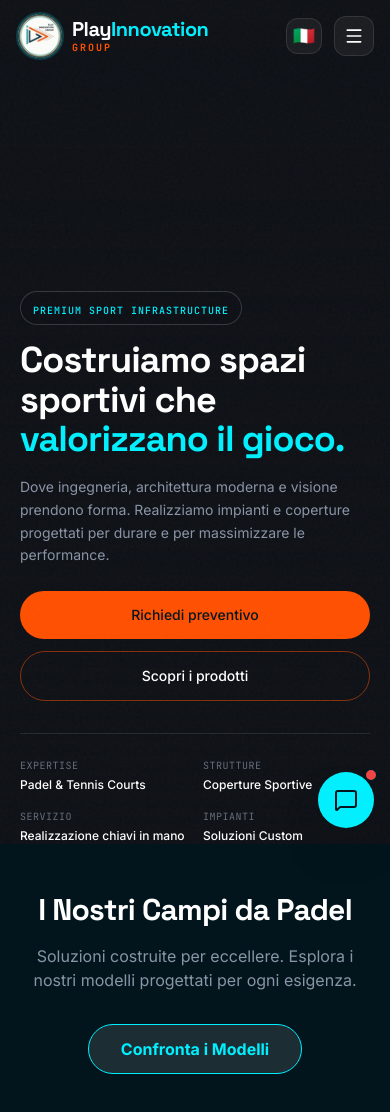
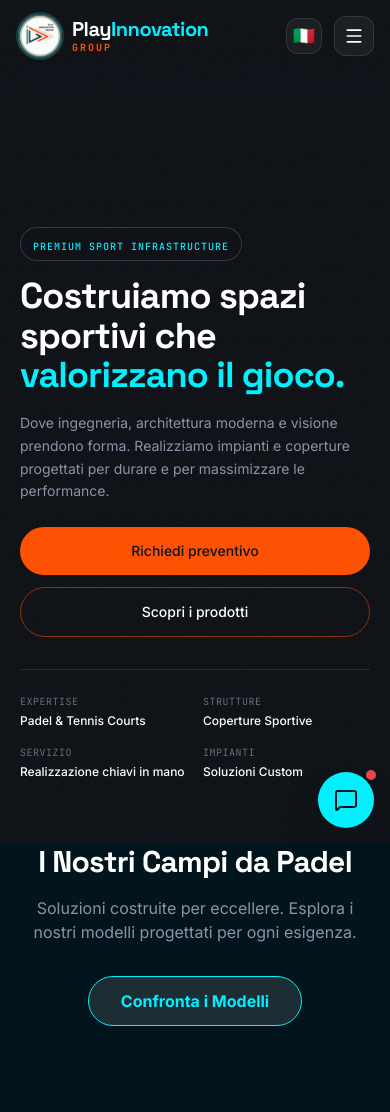
Before and after one commit to federicolardieri/play-innovation-group-website, a React (Vite) app: page / in a window 390 px wide. Shown: the top 1112 px of the page. Built offline with nearby package versions, Linux system fonts and the light colour scheme.

Commit message:
fix(hero): seamless transition to next section — Hero min-h-screen/pb-16, PadelModels pt-0

```diff
--- a/src/components/HeroSection.jsx
+++ b/src/components/HeroSection.jsx
@@ -84,8 +84,7 @@ const HeroSection = () => {
         <section
             id="home"
             ref={containerRef}
-            className="relative w-full overflow-hidden"
-            style={{ height: '100dvh' }}
+            className="relative w-full overflow-hidden min-h-[100dvh] md:h-[100dvh] h-auto"
         >
             {/* ─── BACKGROUND VIDEO ─────────────────────────────── */}
             <div className="absolute inset-0 z-0 bg-[#0E1116]">
@@ -139,7 +138,7 @@ const HeroSection = () => {
             </div>
 
             {/* ─── CONTENT ──────────────────────────────────────── */}
-            <div className="relative z-10 flex flex-col justify-end h-full pb-0 md:pb-20 px-5 md:px-12 container mx-auto">
+            <div className="relative z-10 flex flex-col justify-end h-full pt-32 pb-16 md:pb-20 px-5 md:px-12 container mx-auto md:min-h-0 min-h-[100dvh]">
                 <div className="max-w-3xl">
                     {/* Label pill */}
                     <div className="inline-block px-3 py-1 mb-4 md:mb-6 border border-brand-steel/30 rounded-full bg-[#0E1116]/50 backdrop-blur-sm">
--- a/src/components/PadelModelsSection.jsx
+++ b/src/components/PadelModelsSection.jsx
@@ -139,7 +139,7 @@ const PadelModelsSection = () => {
 
     return (
         <section ref={containerRef} id="padel-models" className="bg-brand-graphite relative z-10 text-white pb-20 md:pb-32">
-            <div className="container mx-auto px-6 md:px-8 pt-12 md:pt-24 pb-12 text-center flex flex-col items-center">
+            <div className="container mx-auto px-6 md:px-8 pt-0 md:pt-24 pb-12 text-center flex flex-col items-center">
                 <h2 className="text-3xl md:text-5xl font-bold mb-4 text-white">{t('padelModels.title')}</h2>
                 <p className="text-brand-steel text-base md:text-lg max-w-2xl mx-auto mb-8">{t('padelModels.subtitle')}</p>
 
```
